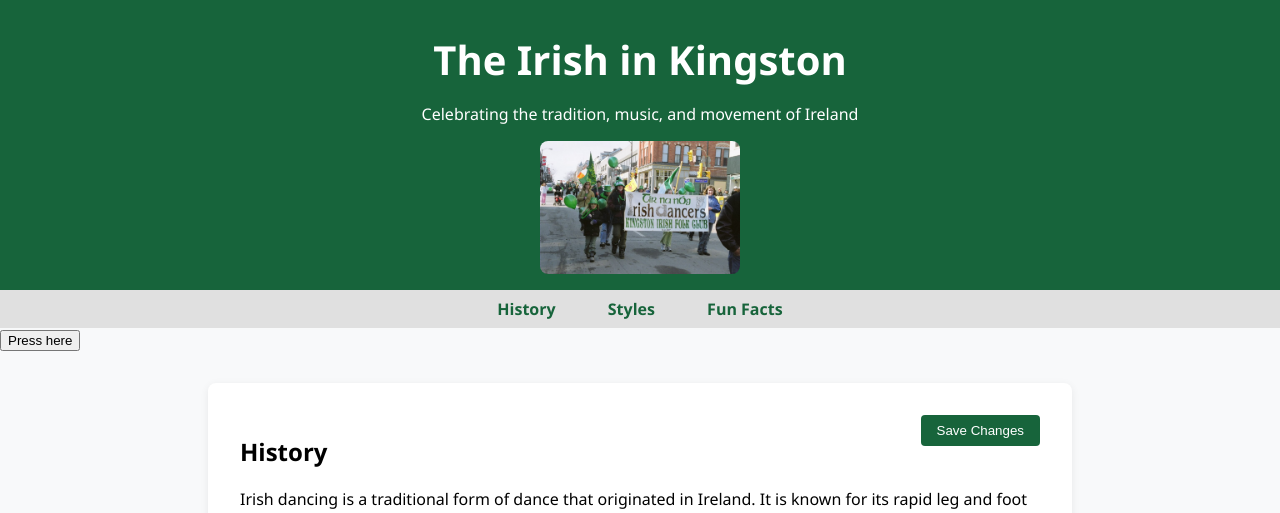
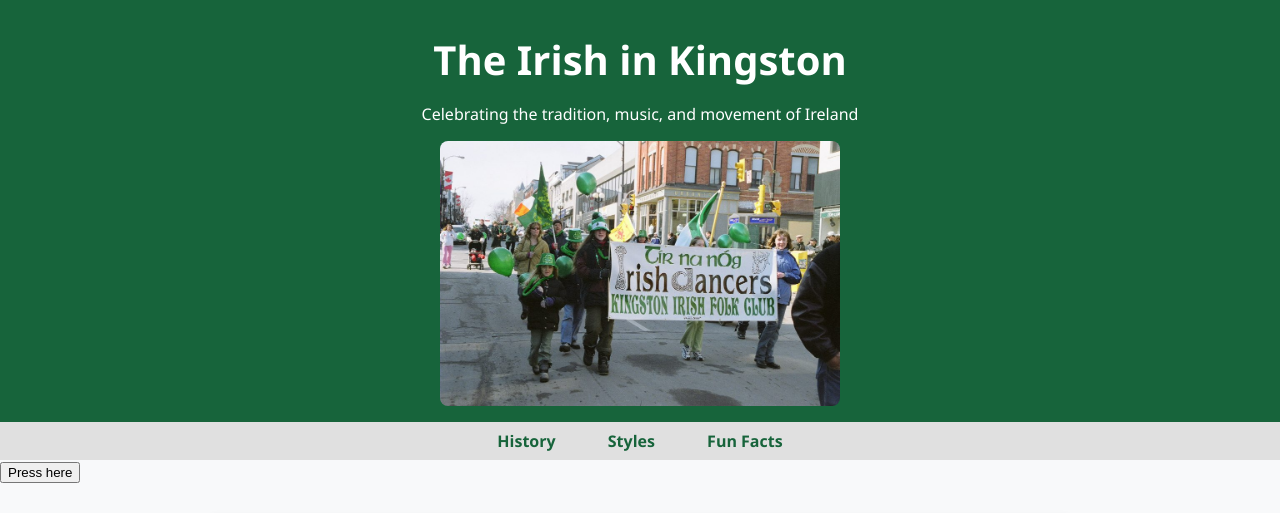
Before and after one commit to DublinJim/dublinjim.github.io, a plain HTML site: page index.html in a window 1280 px wide. Shown: the top 513 px of the page. Drawn offline with Linux system fonts and the light colour scheme.

Commit message:
main image fixed

```diff
--- a/index.html
+++ b/index.html
@@ -67,7 +67,7 @@
     <header>
         <h1>The Irish in Kingston</h1>
         <p>Celebrating the tradition, music, and movement of Ireland</p>
-        <img src="imgs/maon parade_n.jpg" alt="Traditional Irish dance costume" style="max-width:200px;display:block;margin:1rem auto 0 auto;">
+    <img src="imgs/maon parade_n.jpg" alt="Traditional Irish dance costume" style="max-width:400px;display:block;margin:1rem auto 0 auto;">
     </header>
     <nav>
         <a href="#history">History </a>
```
